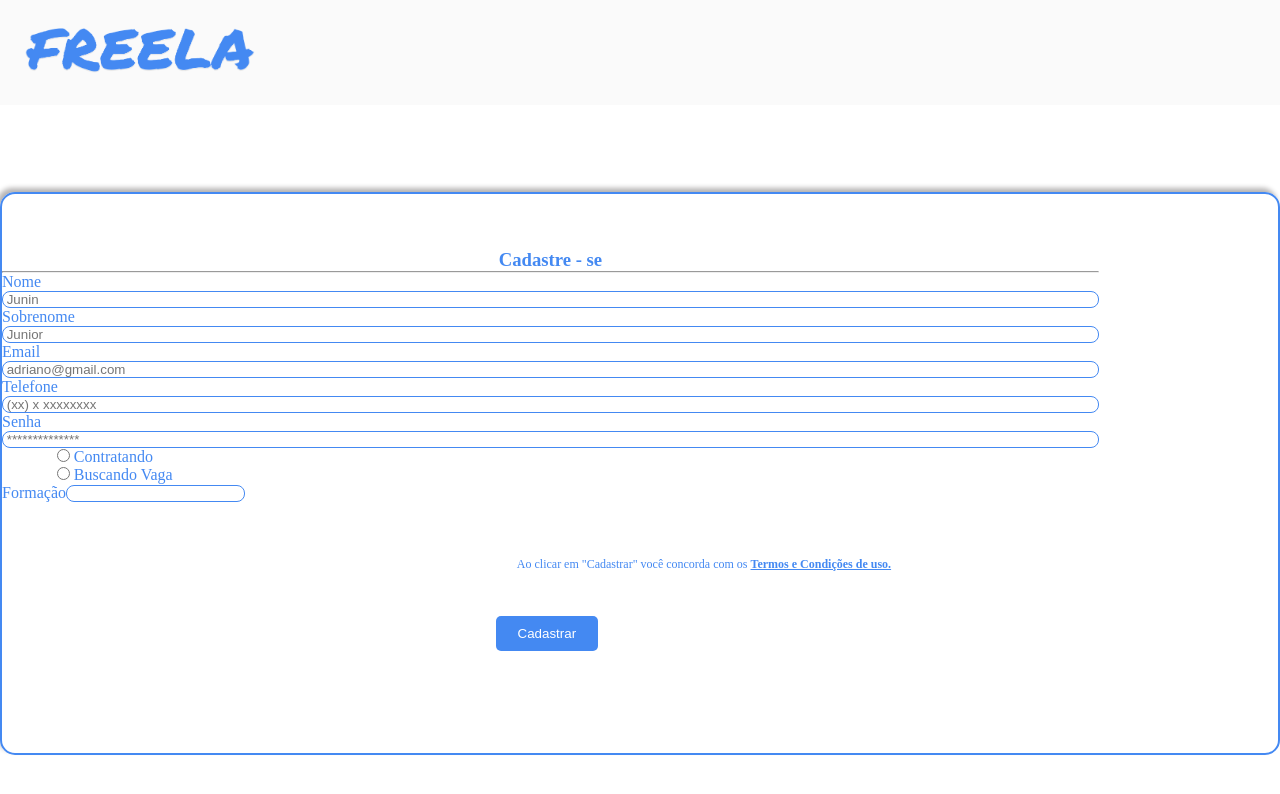
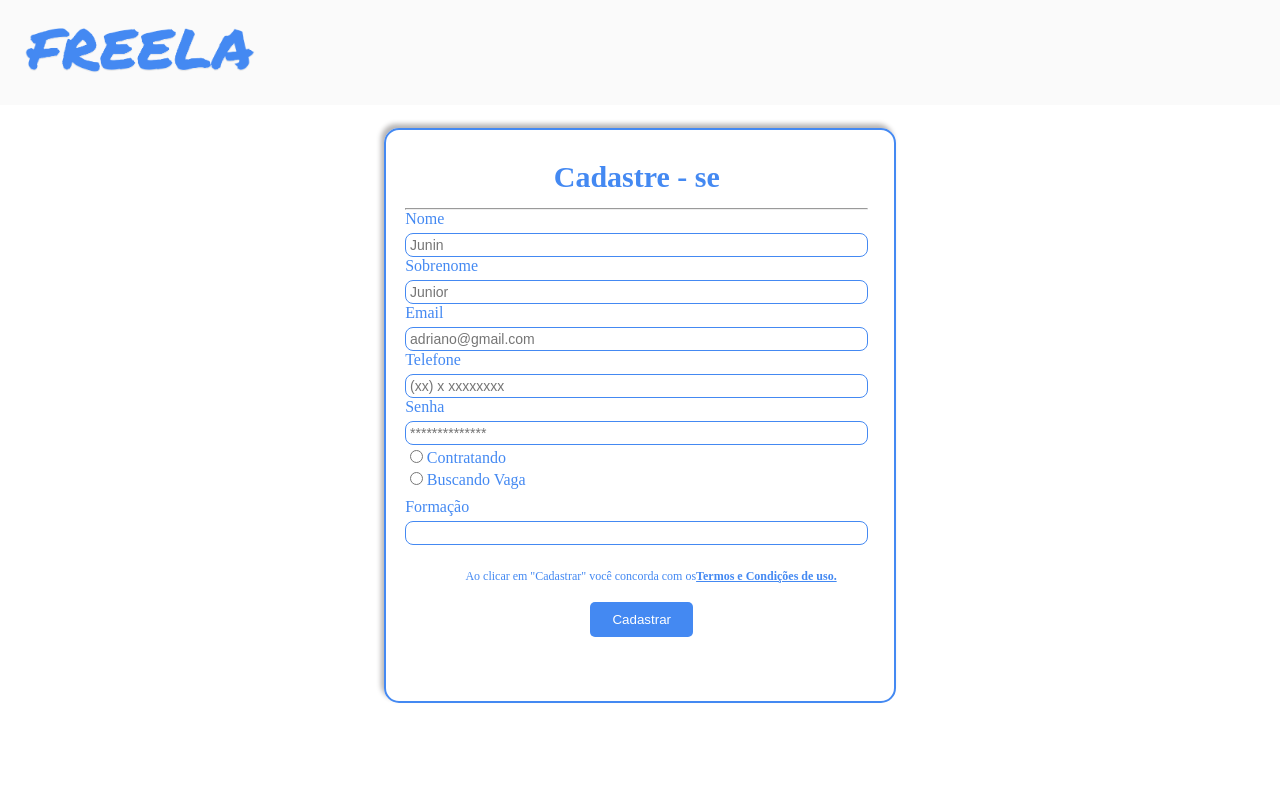
Before and after one commit to JrAdilson/FreelaWebPiV, a React (Create React App) app: page /cadastro in a window 1280 px wide. Shown: the top 794 px of the page. Built offline with nearby package versions, Linux system fonts and the light colour scheme.

Commit message:
Adicionando estilos ao cadastro

```diff
--- a/src/pages/Cadastro.js
+++ b/src/pages/Cadastro.js
@@ -59,7 +59,7 @@ function Cadastro() {
                             </div>
                         )}
                     </div>
-                    <p>Ao clicar em "Cadastrar" você concorda com os <a href=''>Termos e Condições de uso.</a></p>
+                    <p>Ao clicar em "Cadastrar" você concorda com os  <a href=''>  Termos e Condições de uso.</a></p>
                     <button type='submit' name='cadastrar'>Cadastrar</button>
                 </form>
 
--- a/src/styles/pages/cadastro.css
+++ b/src/styles/pages/cadastro.css
@@ -1,64 +1,48 @@
 
 *{
-    margin-right: 10%;
-    margin-left: 10%;
-    justify-content: center;
     color:#4489F2 ;
 }
 
 
 
 /* -------------MENU ----------*/
-.menu1{
-    z-index: 1;
-    position: fixed; right: 0;top:0;
-    background-color: #f5f5f5!important;
-    padding-bottom: 5px!important;
-    width: 100vw!important;
-    margin-right: 0!important;
-    margin-left: 0!important;
-    padding-left: 0;
-    margin-bottom:5% !important;
-}
-
-.menu1 h2{
-    text-decoration: none;
-    font-size: 42px;
-    text-align: center;
-    padding-top: 10px;
-    font-family: poppins!;
-}
-
 
 
 
 /* -------------Form ----------*/
-.cadastro1{
+.conteudoCadastro{
+   margin:0 30% 0 30%;
    box-shadow: -3px -4px 5px rgb(182, 180, 180);
    font-family: poppins!;
    border:solid 2px;
    border-color: #4489F2;
    border-radius: 15px;
-   margin-top: 15%;
-   margin-bottom: 10%;
-   padding-right: 14%;
-   padding-bottom: 8%;
+   margin-top: 10%;
+   margin-bottom: 5%;
+   padding-left: 1.5%;
+   padding-right: 2%;
+   padding-bottom: 5%;
+   padding-top: 2%;
 }
 
 form h3{
-    z-index: 0;
-    padding-top: 5%;
+    font-size: 30px;
+    padding: 1% 0 3% 0;
     text-align: center;
 
 }
 
 form input{
+    padding:3px 0 3px 0;
+    font-size: 14px;
+    margin-top: 5px;
     border:solid 1px;
     border-radius: 8px;
     border-color: #4489F2!important;
 }
 
 form label{
+    font-size: 16px;
     margin-left: 0;
     float: left;
 }
@@ -76,21 +60,18 @@ form button{
     color: white;
     background-color: #4489F2;
     border-radius: 5px;
-    margin-left: 45%;
+    margin: 0 0 0 40%;
     margin-top: 4%;
     display: flex;
-    position: relative;
-    justify-content: center;
-    align-items: center!important;
+    align-items: center;
   }
 
 form p{
-
     padding-top: 5%;
     font-size: 12px;
-    margin-left: 28%;
+    margin-left: 13%;
     align-items: center;
-    flex-direction: column;
+    display: flex;
     float: center!important;
     text-align: center;
 }
@@ -101,20 +82,15 @@ form a{
 
 
 .radio{
-    margin-left: 5%;
+    margin-left: 1%;
     padding-left: 0;
+    padding-bottom:2% ;
     align-items:left!important;
     display:flex;
     flex-direction: column;
 
 }
 
-#empregador{
-    padding-right: 0;
-    margin-left: 0;
-    padding-left: 0;
-
-}
 
 .selectName{
     border-color: #4489F2;
@@ -125,3 +101,7 @@ form a{
     justify-content: center;
     align-items: center!important;
 }
+#empregado{
+    display: flex;
+    flex-direction: column;
+}
```
Also changed, not shown: 1 other file (tests, documents, lock files or other folders).
